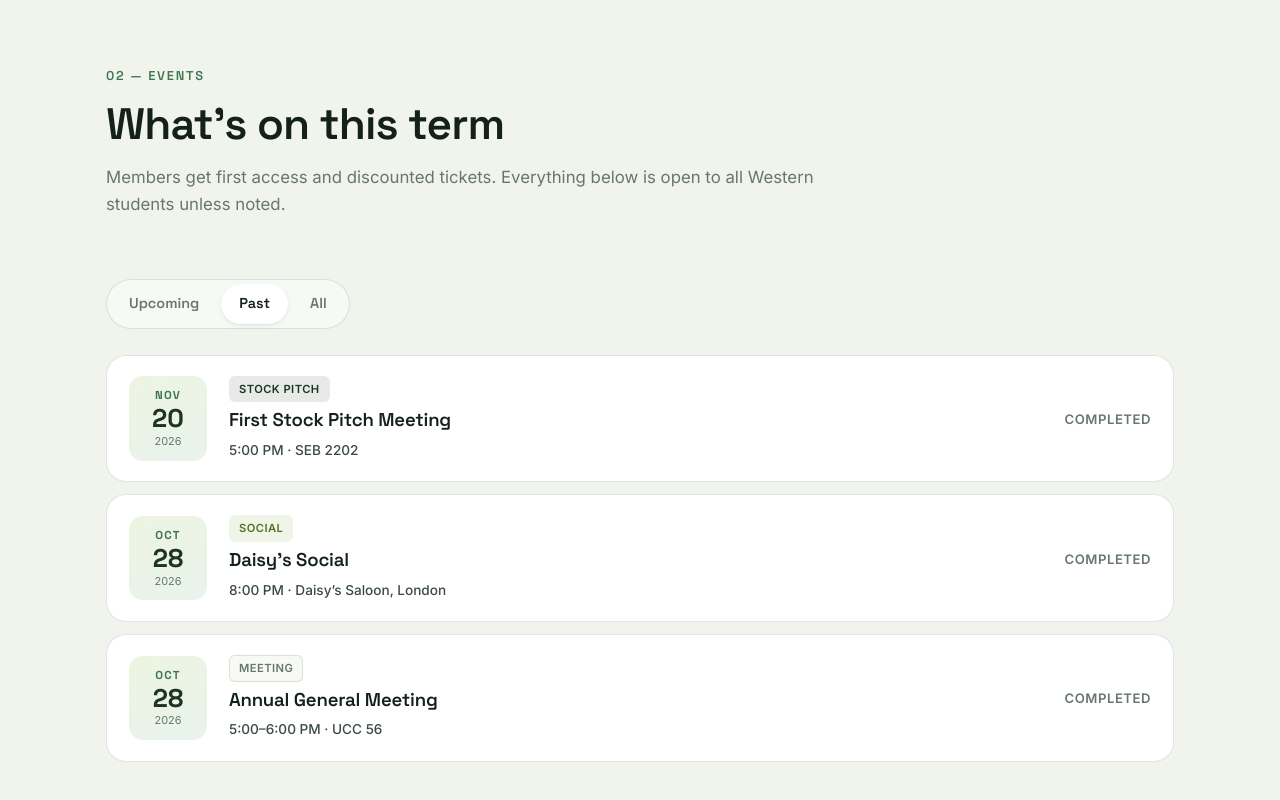
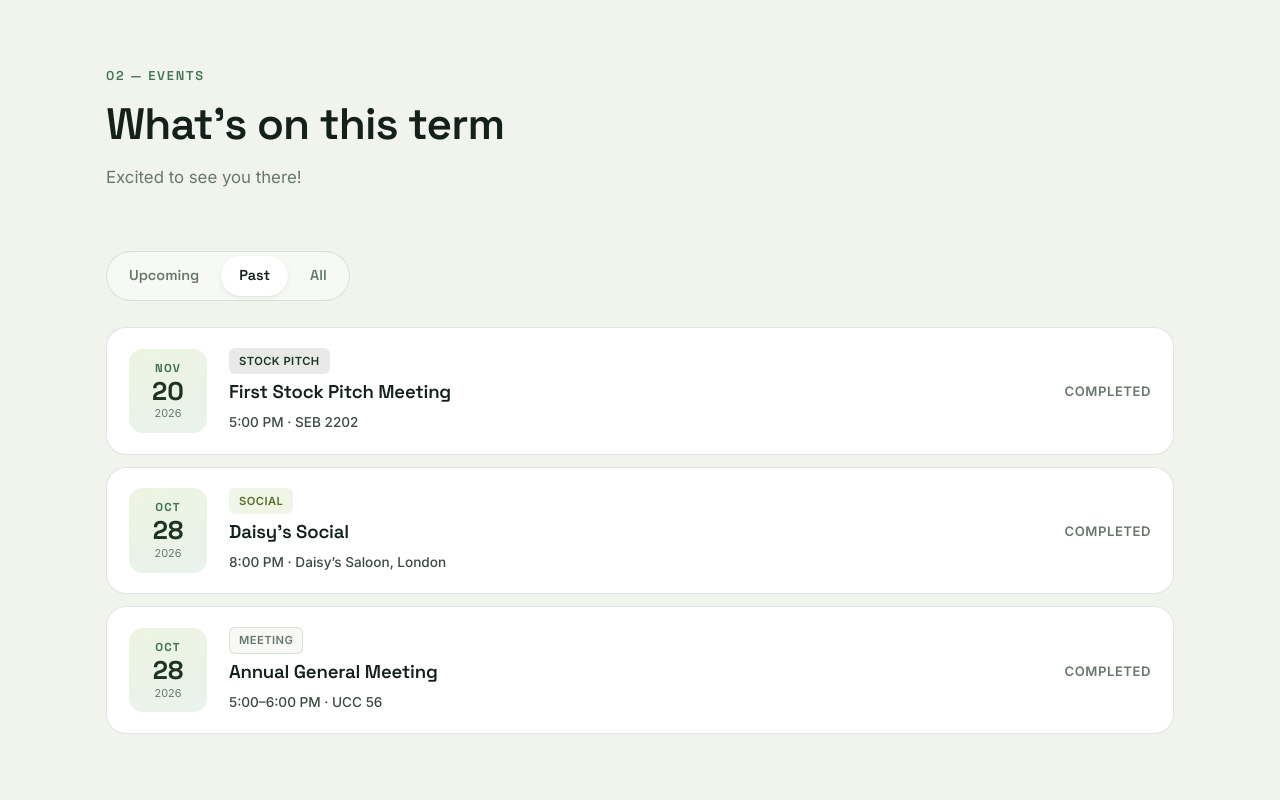
Before and after one commit to matteocarlucci/WERC_Website, a plain HTML site: page index.html in a window 1280 px wide. Shown: the part 1778-2578 px from the top of the page. Drawn offline with Linux system fonts and the light colour scheme.

Commit message:
change words in event section

```diff
--- a/index.html
+++ b/index.html
@@ -164,8 +164,7 @@
       <p class="eyebrow reveal">02 &mdash; Events</p>
       <h2 class="reveal" data-delay="1">What&rsquo;s on this term</h2>
       <p class="section-sub reveal" data-delay="2">
-        Members get first access and discounted tickets. Everything below is open to all Western students
-        unless noted.
+        Excited to see you there!
       </p>
     </div>
 
```
